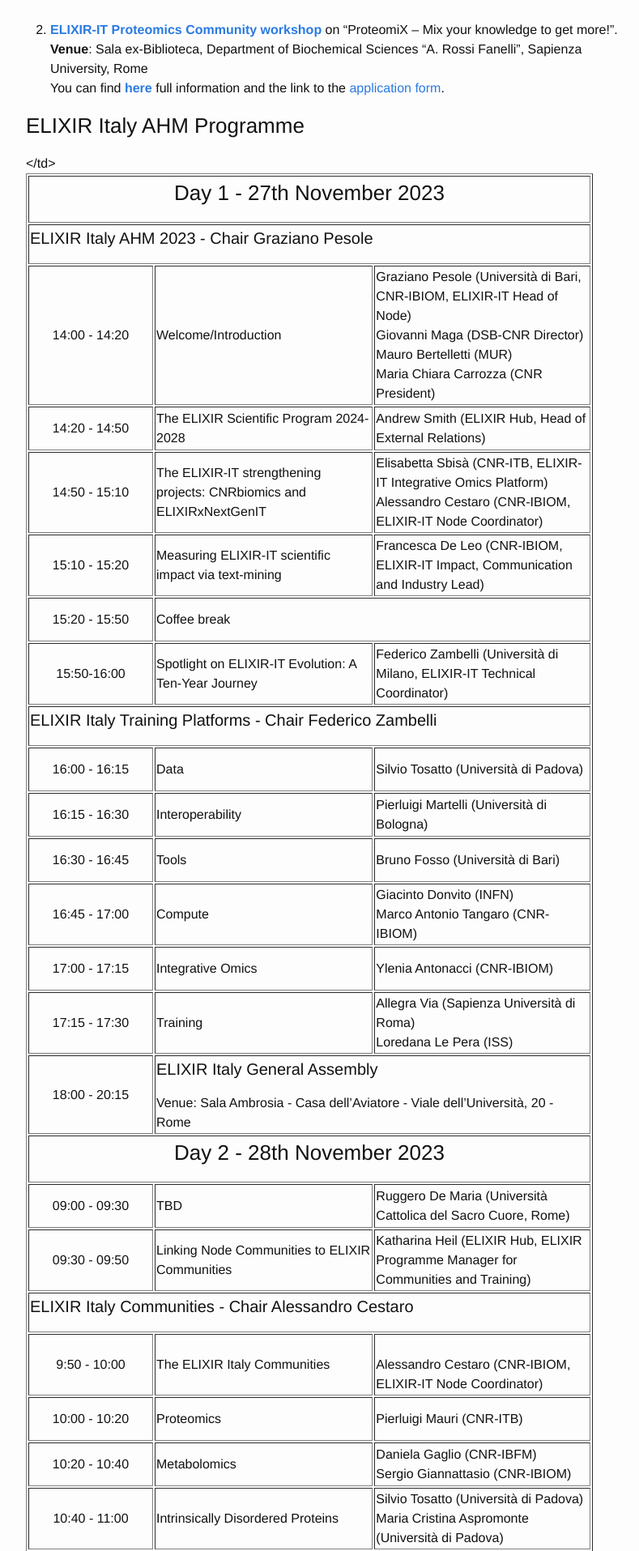
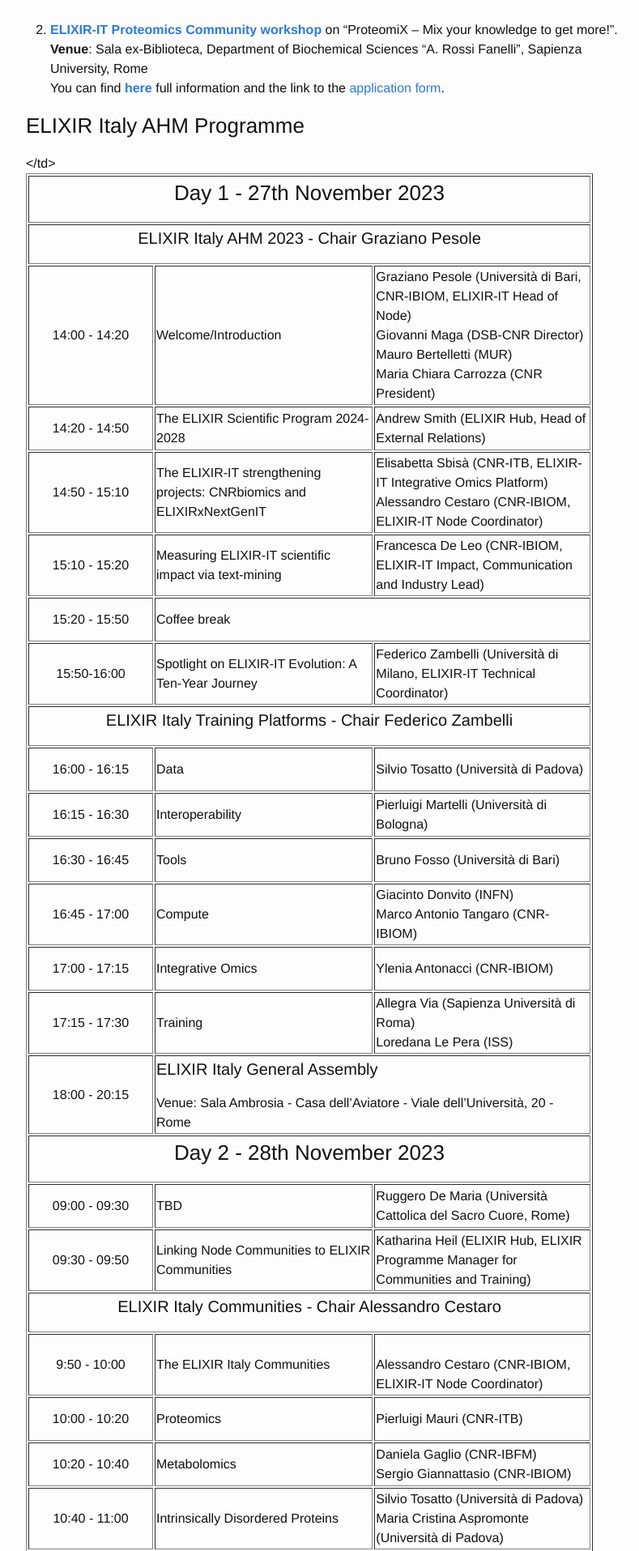
Before and after one commit to ELIXIR-IIB-training/website, a Jekyll site: the page built from _posts/2023-11-27-All_Hands_2023.md, in a window 1280 px wide. Shown: the part 1917-3832 px from the top of the page at 81% size, without its empty margins (238-1027 px from the left). Built offline with Jekyll 4.4.1, drawn with Linux system fonts in a browser that asks for light colours.

Commit message:
Update 2023-11-27-All_Hands_2023.md

```diff
--- a/_posts/2023-11-27-All_Hands_2023.md
+++ b/_posts/2023-11-27-All_Hands_2023.md
@@ -68,7 +68,7 @@ The event will be followed by two parallel workshops on 28th - 29th November 202
     <td colspan="4" align=center><h3> Day 1 - 27th November 2023</h3></td>
   </tr>
    <tr>
-   <td td colspan="4"> <h4>ELIXIR Italy AHM 2023 - Chair Graziano Pesole</h4> </td>
+   <td td colspan="4" align=center> <h4>ELIXIR Italy AHM 2023 - Chair Graziano Pesole</h4> </td>
   </tr>
   <tr>
     <td height="50" width="150" align=center> 14:00 - 14:20</td>
@@ -104,7 +104,7 @@ The event will be followed by two parallel workshops on 28th - 29th November 202
     <td height="50"> Federico Zambelli (Università di Milano, ELIXIR-IT Technical Coordinator)</td>
     </tr>
     <tr>
-   <td td colspan="4"> <h4>ELIXIR Italy Training Platforms - Chair Federico Zambelli </h4> </td>
+   <td td colspan="4" align=center> <h4>ELIXIR Italy Training Platforms - Chair Federico Zambelli </h4> </td>
   </tr>
   <tr>
     <td height="50" width="150" align=center>16:00 - 16:15</td>
@@ -172,7 +172,7 @@ The event will be followed by two parallel workshops on 28th - 29th November 202
    <td height="50">Katharina Heil (ELIXIR Hub, ELIXIR Programme Manager for Communities and Training) </td>
   </tr>
  <tr>
-   <td td colspan="4"><h4> ELIXIR Italy Communities - Chair Alessandro Cestaro </h4></td>
+   <td td colspan="4" align=center><h4> ELIXIR Italy Communities - Chair Alessandro Cestaro </h4></td>
   </tr>
   <tr>
     <td height="50" width="150" align=center>9:50 - 10:00</td>
```
